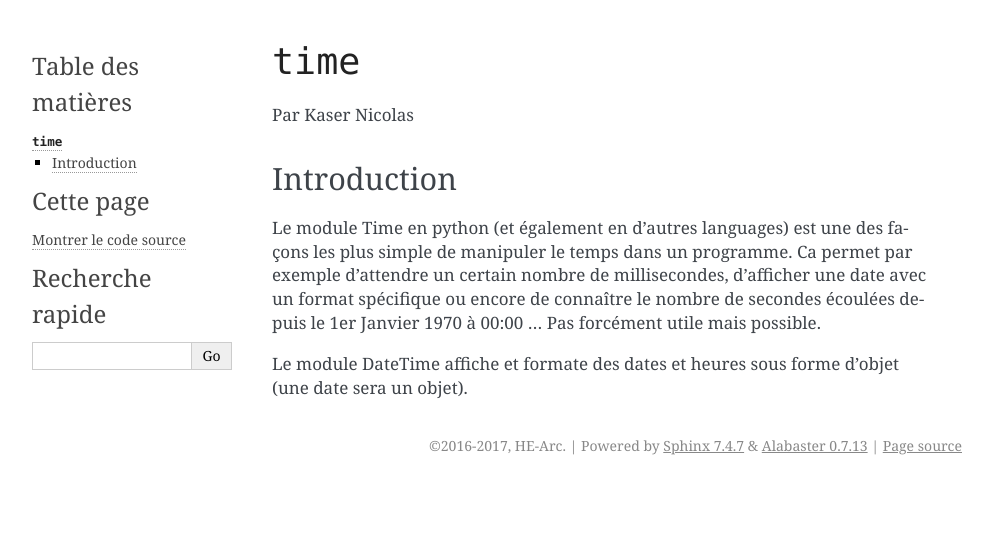
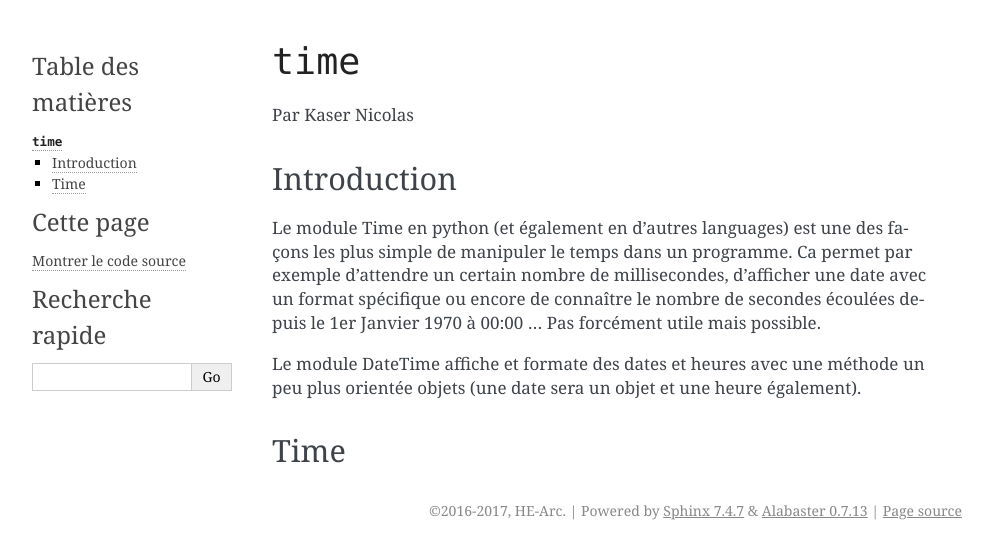
Before and after one commit to HE-Arc/livre-python, a Sphinx documentation site: the page built from source/time/index.rst, in a window 1280 px wide. Shown: the top 559 px of the page, without its empty margins (148-1141 px from the left). Built offline with Sphinx 7.4.7, drawn with Linux system fonts in a browser that asks for light colours.

Commit message:
Update index.rst

```diff
--- a/source/time/index.rst
+++ b/source/time/index.rst
@@ -12,4 +12,9 @@ Introduction
 --------------
 Le module Time en python (et également en d'autres languages) est une des façons les plus simple de manipuler le temps dans un programme. Ca permet par exemple d'attendre un certain nombre de millisecondes, d'afficher une date avec un format spécifique ou encore de connaître le nombre de secondes écoulées depuis le 1er Janvier 1970 à 00:00 ... Pas forcément utile mais possible.
 
-Le module DateTime affiche et formate des dates et heures sous forme d'objet (une date sera un objet).
+Le module DateTime affiche et formate des dates et heures avec une méthode un peu plus orientée objets (une date sera un objet et une heure également).
+
+
+---------
+Time
+---------
```
